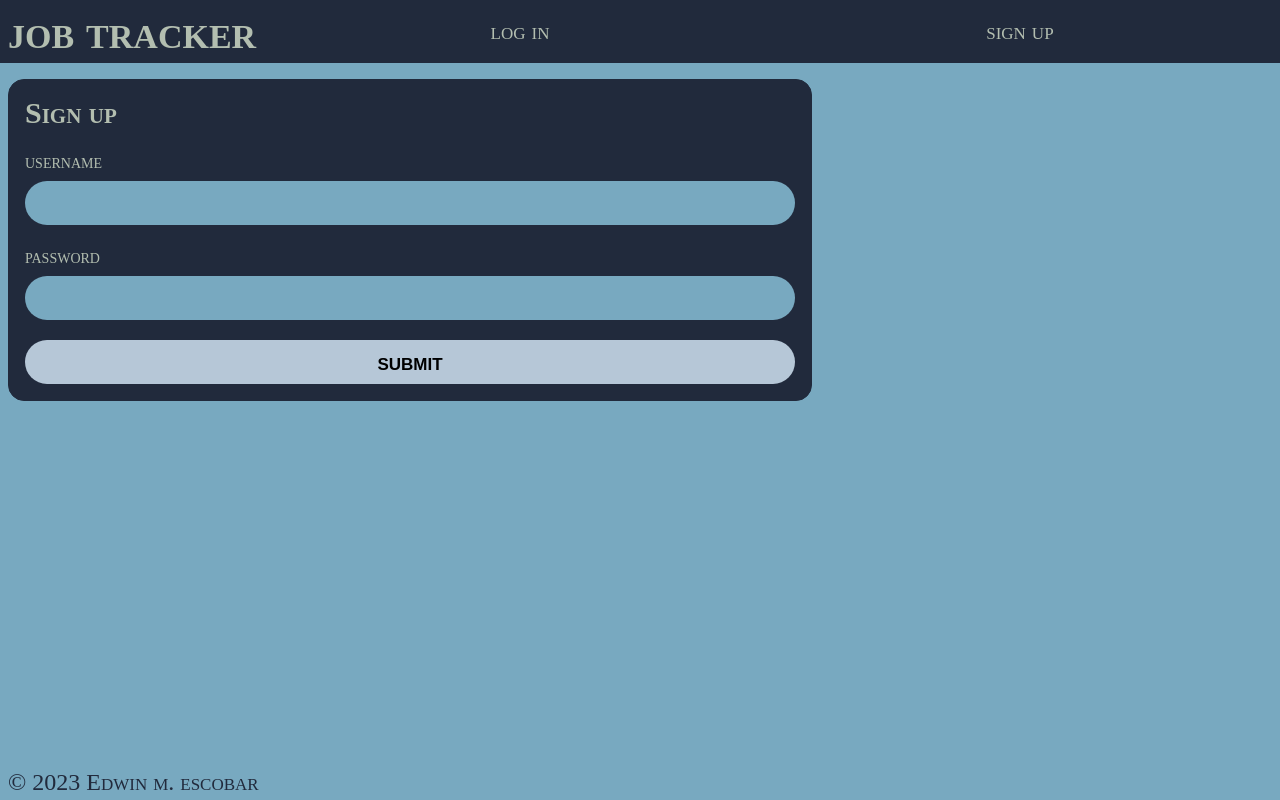
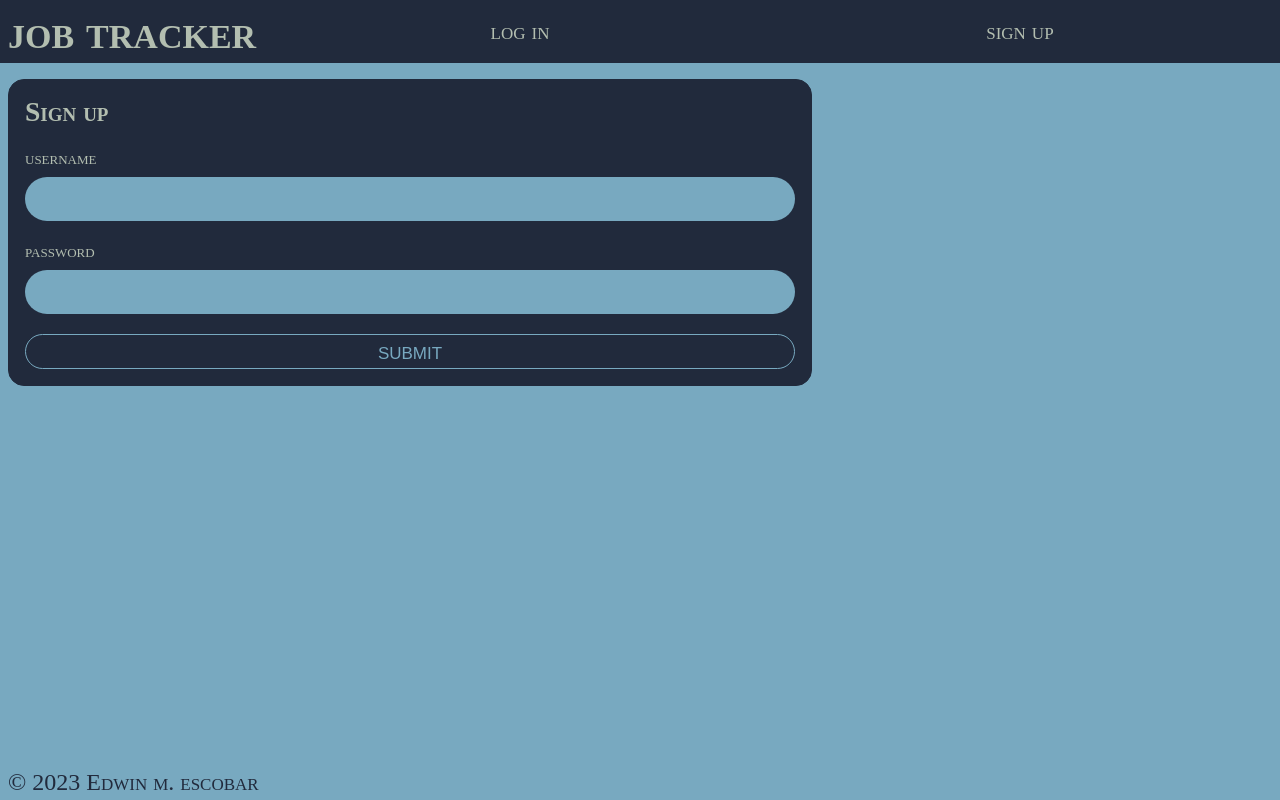
Before and after one commit to escowin/job-tracker, a React (Create React App) app in the folder client/: page /signup in a window 1280 px wide. Built offline with nearby package versions, Linux system fonts and the light colour scheme.

Commit message:
overhauled job & job form desktop styles to optimize ui

```diff
--- a/client/src/assets/css/home.css
+++ b/client/src/assets/css/home.css
@@ -1,13 +1,14 @@
-
 .user-profile,
 .jobs article {
     display: grid;
     gap: .25rem .5rem;
 }
 
-.user-profile, .jobs {
+.user-profile,
+.jobs {
     width: 100%;
 }
+
 .user-profile {
     grid-template-columns: repeat(5, auto);
 }
@@ -41,6 +42,7 @@
     .display-md {
         display: contents;
     }
+
     .count {
         padding-left: .75rem;
     }
@@ -56,13 +58,6 @@
 }
 
 @media screen and (min-width: 1024px) {
-    ::-webkit-scrollbar {
-        display: none;
-    }
-
-    main {
-        align-items: baseline;
-    }
 
     .jobs {
         height: 100%;
--- a/client/src/assets/css/index.css
+++ b/client/src/assets/css/index.css
@@ -6,6 +6,7 @@
   --rejected: rgb(178, 89, 89);
   --hired: rgb(109, 169, 219);
   --button: rgb(182, 199, 215);
+  --highlight: rgb(110, 225, 165);
 }
 
 * {
@@ -100,27 +101,6 @@ section {
   border: 1px solid var(--primary);
 }
 
-/* job */
-.job-form-section {
-  width: 75vw;
-}
-
-/* universal form styles */
-.job-form {
-  display: grid;
-  grid-template-columns: 1fr 1fr;
-  gap: .5rem;
-}
-
-.job-form article {
-  display: flex;
-  flex-direction: column;
-}
-
-.job-form .wrapper {
-  grid-column: span 2;
-}
-
 .wrapper {
   gap: .25rem;
 }
@@ -163,10 +143,15 @@ textarea {
 
 button {
   font-variant: small-caps;
-  background-color: var(--button);
-  border: none;
+  background-color: transparent;
+  border: 1px solid var(--secondary);
   transition: 1s;
-  font-weight: bolder;
+  color: var(--secondary);
+}
+
+button:active, button:hover {
+  border-color: var(--highlight);
+  color: var(--highlight);
 }
 
 @media screen and (min-width: 768px) {
@@ -194,6 +179,9 @@ button {
 }
 
 @media screen and (min-width: 1024px) {
+  ::-webkit-scrollbar {
+    display: none;
+  }
 
   .App {
     overflow-y: none;
@@ -202,13 +190,14 @@ button {
 
   main {
     display: grid;
+    align-items: flex-start;
     grid-template-columns: auto auto;
-    align-items: baseline;
     overflow: hidden;
-    font-size: 1.25rem;
+    font-size: 1.15rem;
   }
 
-  .job-form-section {
-    width: 50vw;
+  button {
+    padding: .15rem;
   }
+
 }
--- /dev/null
+++ b/client/src/assets/css/job-form.css
@@ -0,0 +1,28 @@
+/* job */
+.job-form-section {
+    width: 75vw;
+}
+
+/* universal form styles */
+.job-form {
+    display: grid;
+    grid-template-columns: 1fr 1fr;
+    gap: .5rem;
+}
+
+.job-form article {
+    display: flex;
+    flex-direction: column;
+}
+
+.job-form .wrapper {
+    grid-column: span 2;
+}
+
+@media screen and (min-width: 1024px) {
+    .job-form-section {
+        grid-column: span 2;
+        justify-self: center;
+        width: 55vw;
+    }
+}
--- a/client/src/assets/css/job.css
+++ b/client/src/assets/css/job.css
@@ -44,8 +44,8 @@
     display: grid;
     grid-template-columns: 1fr auto;
     grid-template-areas:
-    "a c"
-    "b c";
+        "a c"
+        "b c";
 }
 
 .note h3 {
@@ -62,8 +62,25 @@
 }
 
 @media screen and (min-width: 1024px) {
-    main {
-        display: grid;
-        grid-template-columns: 1fr auto;
+
+    .job-details {
+        display: flex;
+        flex-direction: column;
     }
+
+    .job-details p:nth-child(even) {
+        padding-left: 1rem;
+    }
+
+    .notes-section {
+        width: 60vw;
+        max-height: inherit;
+        height: 100%;
+    }
+
+    .notes-section button {
+        padding: .15rem 1rem;
+    }
+
+
 }
--- a/client/src/components/JobForm.js
+++ b/client/src/components/JobForm.js
@@ -3,8 +3,10 @@ import { useNavigate } from "react-router-dom";
 import { useMutation } from "@apollo/client";
 import { ADD_JOB, EDIT_JOB } from "../utils/mutations";
 import { QUERY_ME } from "../utils/queries";
+import { capitalizeFirstLetter } from "../utils/helpers"
 
-function JobForm({ initialValues }) {
+function JobForm({ initialValues, title }) {
+  console.log(title)
   const [company, setCompany] = useState("");
   const [role, setRole] = useState("");
   const [dateSubmitted, setDateSubmitted] = useState("");
@@ -94,7 +96,8 @@ function JobForm({ initialValues }) {
 
   return (
     <>
-      <h2>job </h2>
+      <h2>{capitalizeFirstLetter(title)}</h2>
+
       <form onSubmit={handleFormSubmit} className="job-form">
         <article className="wrapper">
           <label htmlFor="company">Company</label>
--- a/client/src/components/JobsList.js
+++ b/client/src/components/JobsList.js
@@ -7,7 +7,7 @@ function JobLists({ jobs }) {
   }
 
   return (
-    <section className="jobs">
+    <section className="jobs list-section">
       <h2>job applications</h2>
       <article>
         <p>company</p>
--- a/client/src/components/NoteList.js
+++ b/client/src/components/NoteList.js
@@ -2,7 +2,7 @@ import { useMutation } from "@apollo/client";
 import { QUERY_JOB } from "../utils/queries";
 import { DELETE_NOTE } from "../utils/mutations";
 
-function NoteList({ notes, jobId }) {
+function NoteList({ notes, jobId, status }) {
   let deletedNoteId;
   const [deleteNote, { error }] = useMutation(DELETE_NOTE, {
     update(cache, { data }) {
@@ -45,7 +45,7 @@ function NoteList({ notes, jobId }) {
   return (
     <ul className="notes">
       {notes.map((note, i) => (
-        <li key={i} className="note">
+        <li key={i} className={`note ${status}`}>
           <h3>{note.createdAt}</h3>
           <p>{note.note}</p>
           <button onClick={() => handleDeleteNote(note._id)}>delete</button>
--- a/client/src/components/Profile.js
+++ b/client/src/components/Profile.js
@@ -2,7 +2,7 @@ import { capitalizeFirstLetter } from "../utils/helpers";
 
 function Profile({ user }) {
   return (
-    <section className="user-profile">
+    <section className="user-profile details-section">
       <h2>{capitalizeFirstLetter(user.username)} overview</h2>
       <article>
         <p>pending</p>
--- a/client/src/pages/AddJob.js
+++ b/client/src/pages/AddJob.js
@@ -1,5 +1,6 @@
 import JobForm from "../components/JobForm";
 import Auth from "../utils/auth";
+import "../assets/css/job-form.css"
 
 function AddJob() {
   const loggedIn = Auth.loggedIn();
@@ -10,7 +11,7 @@ function AddJob() {
 
   return (
     <section className="job-form-section">
-      <JobForm initialValues={{}} />
+      <JobForm initialValues={{}} title={"add job"} />
     </section>
   );
 }
--- a/client/src/pages/EditJob.js
+++ b/client/src/pages/EditJob.js
@@ -3,6 +3,7 @@ import { useQuery } from "@apollo/client";
 import { QUERY_JOB } from "../utils/queries";
 import JobForm from "../components/JobForm";
 import Auth from "../utils/auth";
+import "../assets/css/job-form.css"
 
 function EditJob() {
   const loggedIn = Auth.loggedIn();
@@ -21,7 +22,7 @@ function EditJob() {
 
   return (
     <section className="job-form-section">
-      <JobForm initialValues={job} />
+      <JobForm initialValues={job} title={"edit job"}/>
     </section>
   );
 }
--- a/client/src/pages/Job.js
+++ b/client/src/pages/Job.js
@@ -59,9 +59,9 @@ function Job() {
 
   return (
     <>
-      <section className={`job-section ${job.status}}`}>
+      <section className={`job-section details-section`}>
         <h2>{job.role}</h2>
-        <article className="job-details">
+        <article className={`job-details  ${job.status}`}>
           <p>Company</p>
           <p>{job.company}</p>
           <p>Status</p>
@@ -76,10 +76,10 @@ function Job() {
           {error && <span>error</span>}
         </article>
       </section>
-      <section className="notes-section">
+      <section className="notes-section list-section">
         <NoteForm jobId={job._id}/>
         <h2>Notes</h2>
-        {job.noteCount > 0 && <NoteList notes={job.notes} jobId={job._id} />}
+        {job.noteCount > 0 && <NoteList notes={job.notes} jobId={job._id} status={job.status}/>}
       </section>
     </>
   );
```
